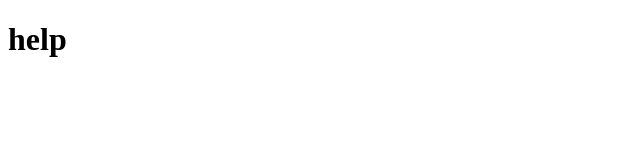
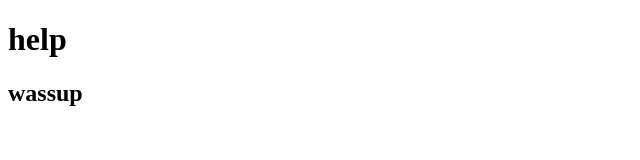
Before and after one commit to HannaPototska/gitconflict, a plain HTML site: page index.html in a window 1280 px wide. Shown: the whole page, without its empty margins (0-640 px from the left). Drawn offline with Linux system fonts and the light colour scheme.

Commit message:
created h2

```diff
--- a/index.html
+++ b/index.html
@@ -7,5 +7,6 @@
 </head>
 <body>
     <h1>help</h1>
+    <h2>wassup</h2>
 </body>
 </html>
```
